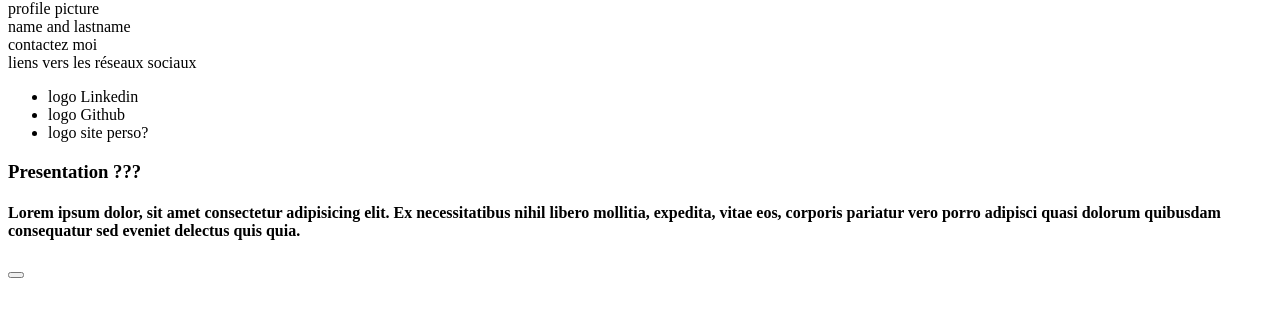
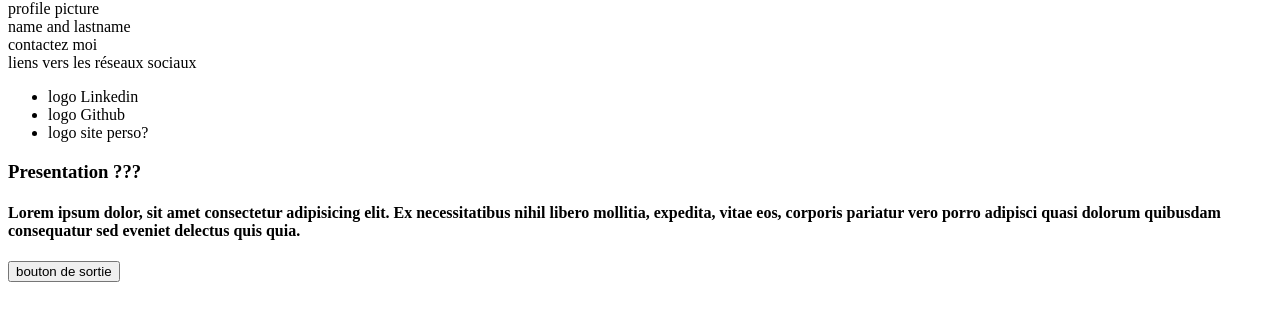
Before and after one commit to BaptisteGrias/Project1, a plain HTML site: page index.html in a window 1280 px wide. Shown: the part 101-422 px from the top of the page. Drawn offline with Linux system fonts and the light colour scheme; a script that the page names is missing.

Commit message:
text button

```diff
--- a/index.html
+++ b/index.html
@@ -32,7 +32,7 @@
           <h3>Presentation ???</h3>
           <h4>Lorem ipsum dolor, sit amet consectetur adipisicing elit. Ex necessitatibus nihil libero mollitia, expedita, vitae eos, corporis pariatur vero porro adipisci quasi dolorum quibusdam consequatur sed eveniet delectus quis quia.</h4>
         </div>
-        <div id="exit"><button type="button" class="btn-close" aria-label="Close"></button></div>
+        <div id="exit"><button type="button" class="btn-close" aria-label="Close">bouton de sortie</button></div>
       </section>
 
 
```
